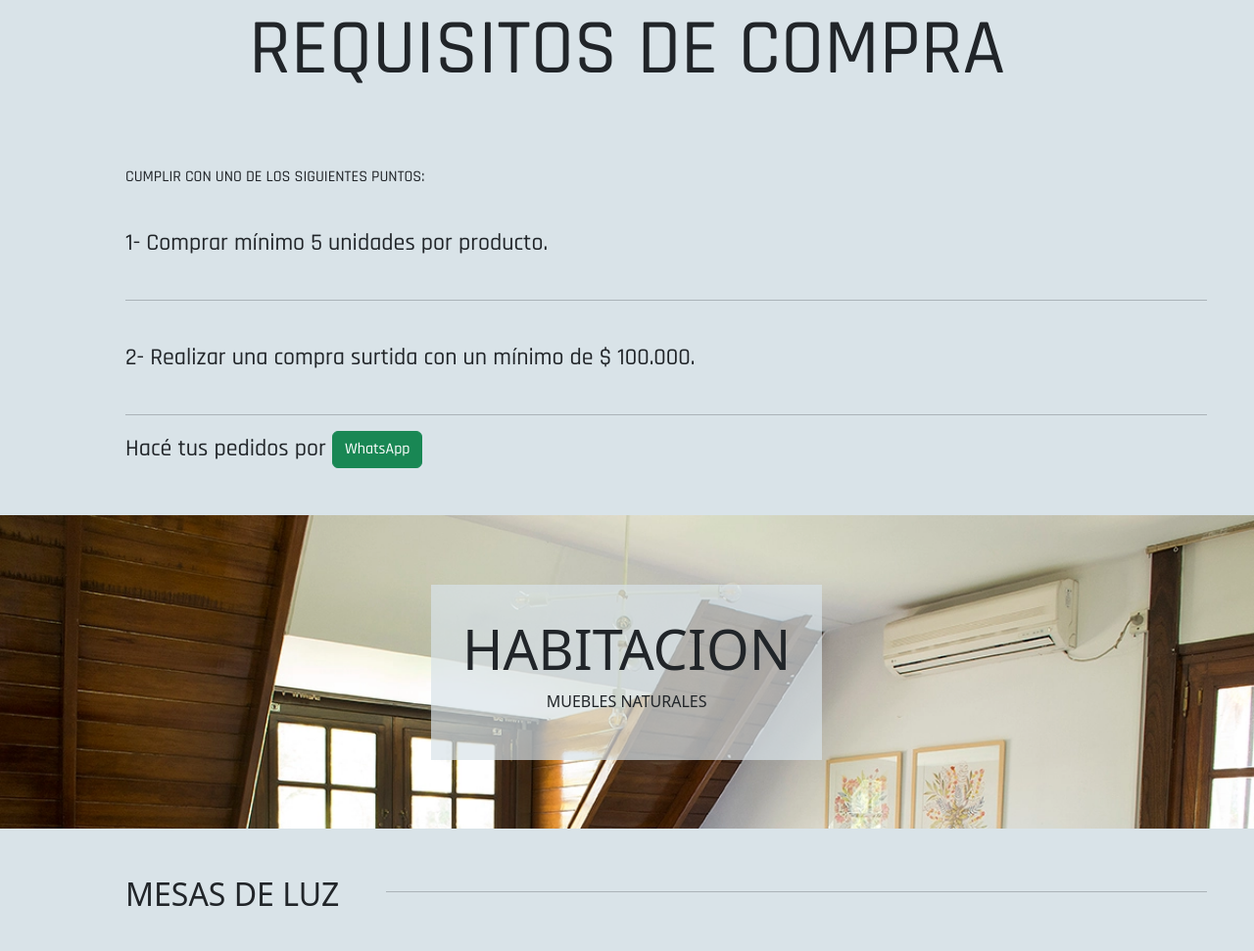
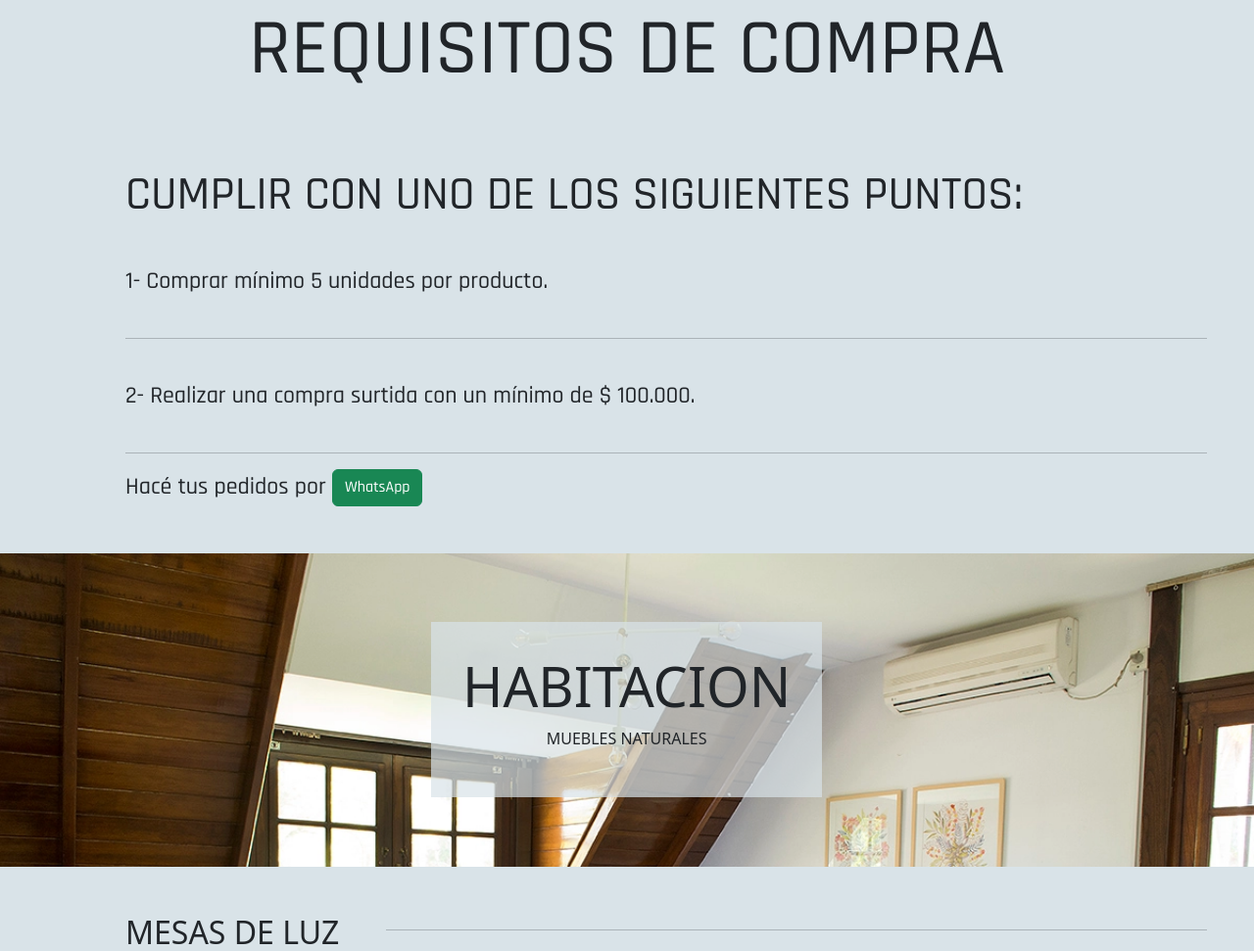
Before and after one commit to fermartini/brichome, a website: page index.html in a window 1280 px wide. Shown: the part 885-1856 px from the top of the page at 98% size. Drawn offline with nearby package versions, Linux system fonts and the light colour scheme; a web font is replaced by a local one.

Commit message:
Update index.html

```diff
--- a/index.html
+++ b/index.html
@@ -70,7 +70,7 @@
                     </div>
 
                     <div class="info__p">
-                        <h6 data-aos="fade-up" data-aos-duration="1000">CUMPLIR CON UNO DE LOS SIGUIENTES PUNTOS:</h6>
+                        <h5 data-aos="fade-up" data-aos-duration="1000">CUMPLIR CON UNO DE LOS SIGUIENTES PUNTOS:</h5>
 
                          <p data-aos="fade-up" data-aos-duration="1000">1- Comprar mínimo 5 unidades por producto.</p>
                         <hr>
```
